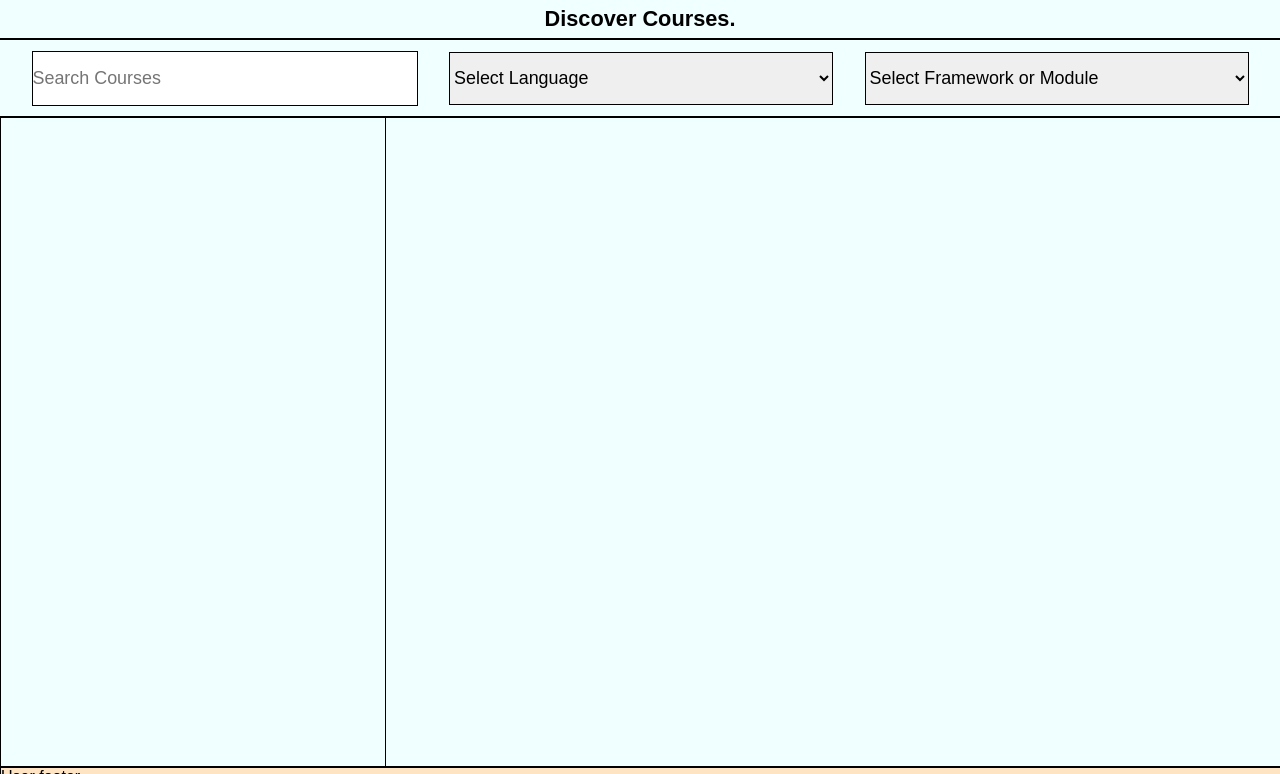
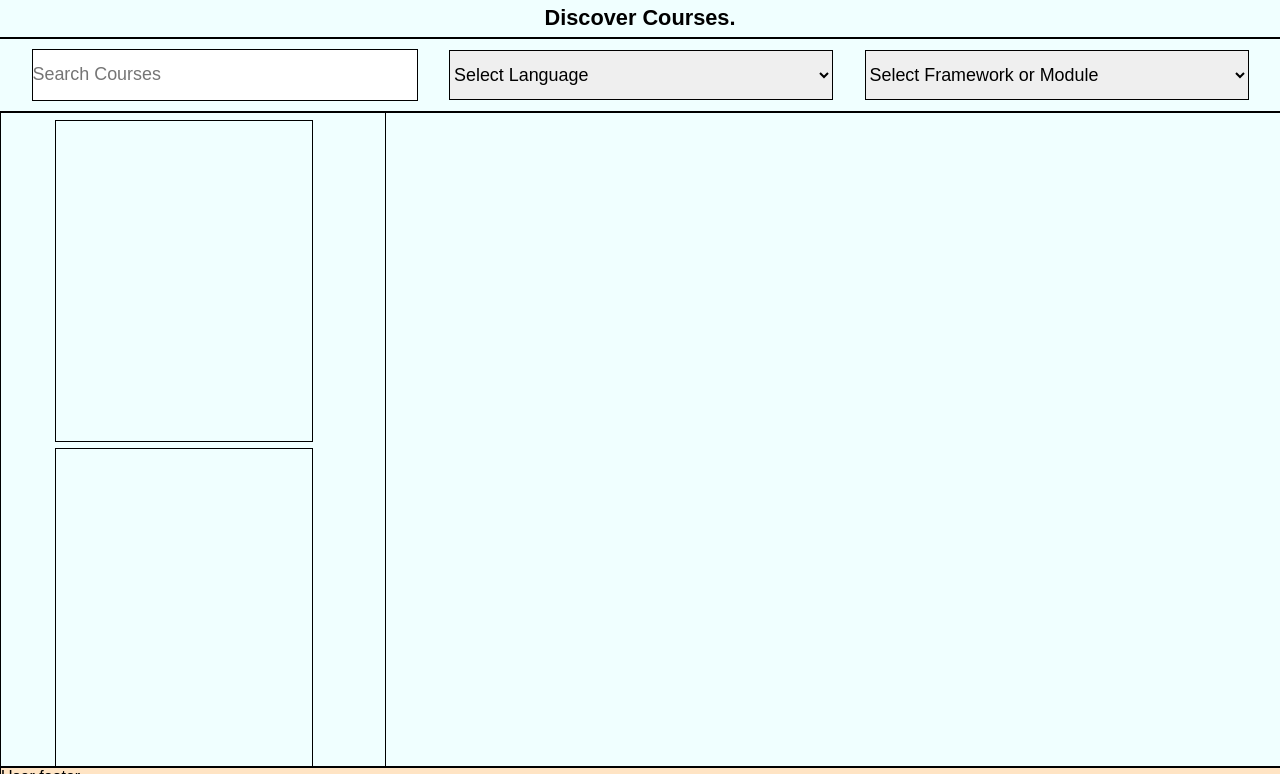
Before and after one commit to MokuaEnock/NxT-learn, a React (Create React App) app: page / in a window 1280 px wide. Shown: the part 2206-2980 px from the top of the page. Built offline with nearby package versions, Linux system fonts and the light colour scheme.

Commit message:
add overflow property to course list

```diff
--- a/src/components/user/userHome.js
+++ b/src/components/user/userHome.js
@@ -29,7 +29,21 @@ function UserHome() {
           </select>
         </form>
         <div id="user_home_container">
-          <ul id="course_list"></ul>
+          <ul id="course_list">
+            <CourseItem />
+            <CourseItem />
+            <CourseItem />
+            <CourseItem />
+            <CourseItem />
+            <CourseItem />
+            <CourseItem />
+            <CourseItem />
+            <CourseItem />
+            <CourseItem />
+            <CourseItem />
+            <CourseItem />
+            <CourseItem />
+          </ul>
         </div>
       </section>
       <UserFooter />
--- a/src/index.css
+++ b/src/index.css
@@ -280,8 +280,18 @@ select:focus {
   width: 30%;
   height: 100%;
   border: thin solid;
+  list-style: none;
+  overflow-y: scroll;
 }
 
+#course_card {
+  width: 20vw;
+  height: 25vw;
+  border: thin solid;
+  margin-top: .5vw;
+  margin-bottom: .5vw;
+  margin-left: 14%;
+}
 
 /* contact ================================================================== */
 #contact {
```
